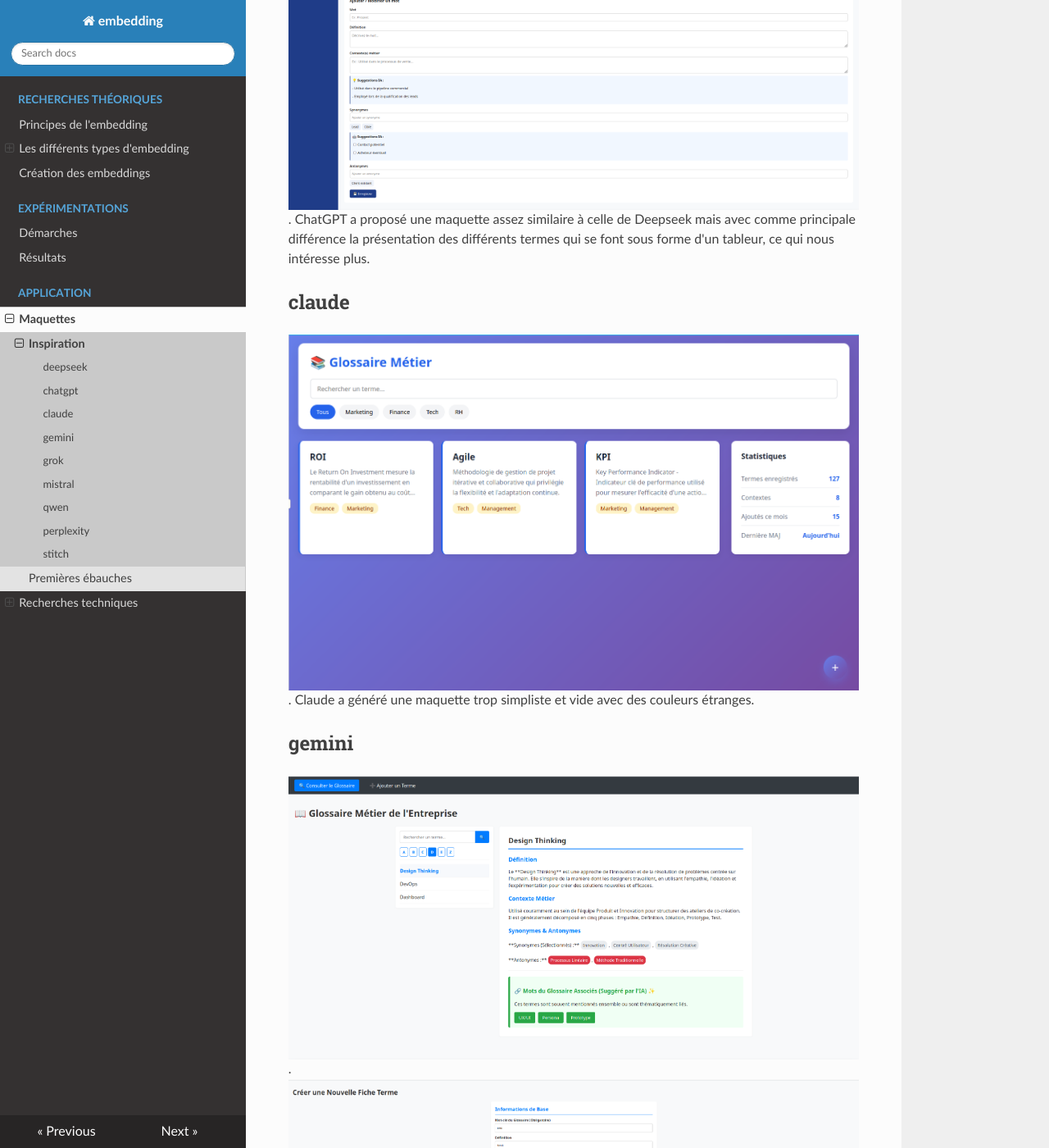
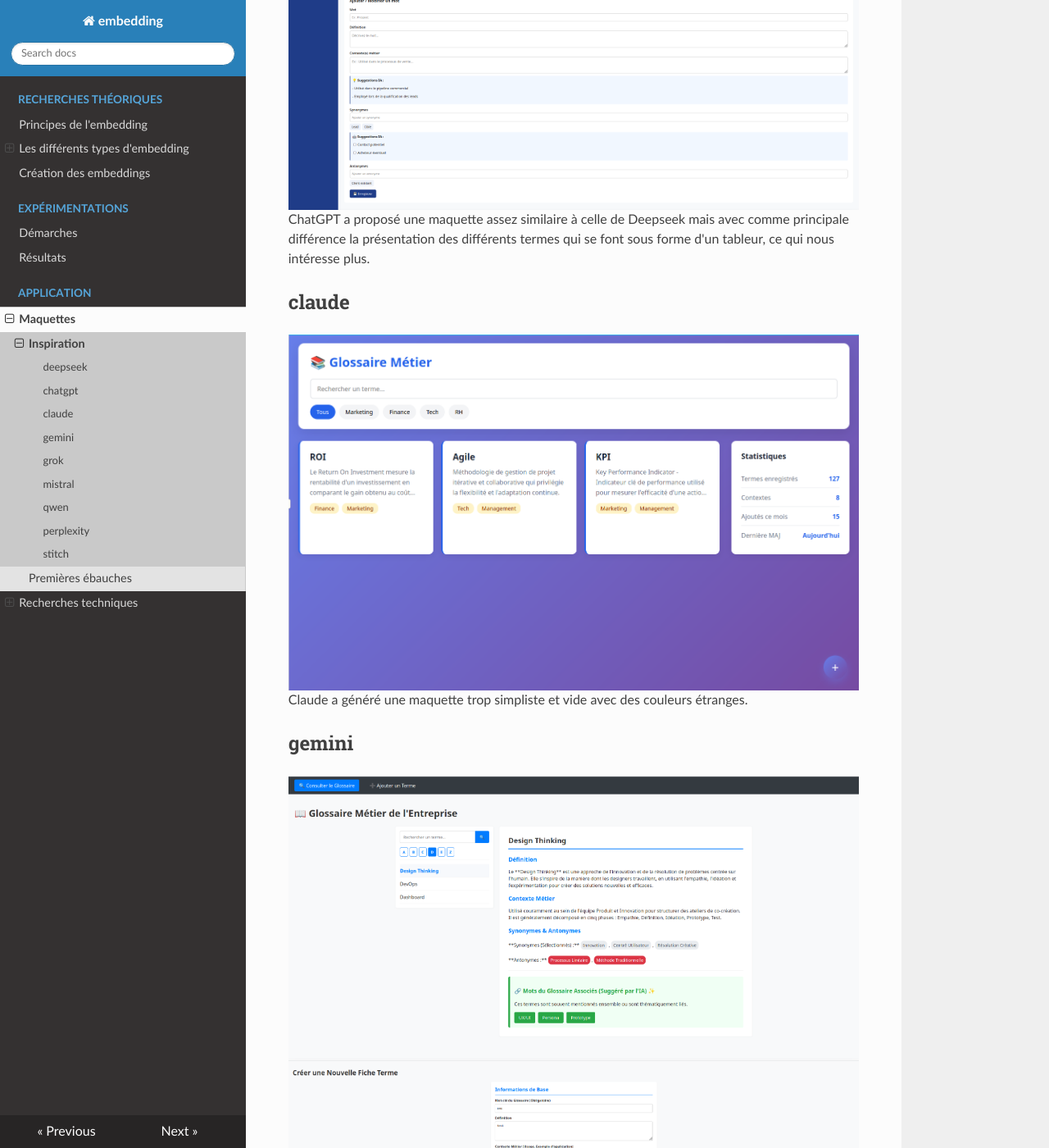
Before and after one commit to embeddings-but3-2025-AIpagnan/Mkdocs, an MkDocs documentation site: the page built from docs/inspiration.md, in a window 1280 px wide and 1400 px high, scrolled down 995 px. Shown: the whole window at 82% size. Built offline with MkDocs 1.6.1, drawn with Linux system fonts in a browser that asks for light colours; nearby versions of some CDN libraries; some of the changed text lies outside the part shown.

Commit message:
Add files via upload

```diff
--- a/docs/inspiration.md
+++ b/docs/inspiration.md
@@ -14,43 +14,43 @@
 
 
 ## deepseek
-![deepseek](images/deepseek.png "deepseek").
+![deepseek](images/deepseek.png "deepseek")
 La maquette proposée par Deepseek est correcte mais trop chargée.
 
 ## chatgpt
-![chatgpt](images/chatgpt.png "chatgpt").
+![chatgpt](images/chatgpt.png "chatgpt")
 ChatGPT a proposé une maquette assez similaire à celle de Deepseek mais avec comme principale différence la présentation des différents termes qui se font sous forme d'un tableur, ce qui nous intéresse plus.
 
 ## claude
-![claude](images/claude.png "claude").
+![claude](images/claude.png "claude")
 Claude a généré une maquette trop simpliste et vide avec des couleurs étranges.
 
 ## gemini
-![gemini](images/gemini.png "gemini").
-![gemini2](images/gemini2.png "gemini2").
+![gemini](images/gemini.png "gemini")
+![gemini2](images/gemini2.png "gemini2")
 Gemini a proposé un desgin répondant certaines de nos exigeances, nous nous inspirons de plusieurs éléments de ce design.
 
 ## grok
-![grok](images/grok.png "grok").
-![grok2](images/grok2.png "grok2").
+![grok](images/grok.png "grok")
+![grok2](images/grok2.png "grok2")
 Le design de Grok répond quant à lui presque parfaitement à nos besoins à l'exception de la présentation des termes existants, il nous servira d'inspiration principale.
 
 ## mistral
-![mistral](images/mistral.png "mistral").
-![mistral2](images/mistral2.png "mistral2").
+![mistral](images/mistral.png "mistral")
+![mistral2](images/mistral2.png "mistral2")
 La présentation de mistral est plûtot archaïque.
 
 ## qwen
-![qwen](images/qwen.png "qwen").
+![qwen](images/qwen.png "qwen")
 Qwen nous a proposé un design assez vide et simple, insuffisant pour en tirer de l'inspiration.
 
 ## perplexity
-![perplexity](images/perplexity.png "perplexity").
+![perplexity](images/perplexity.png "perplexity")
 perplexity nous présente une interface avec les mêmes défaut que celle de qwen.
 
 ## stitch
 ![stitch](images/stitch.png "stitch").
-![stitch2](images/stitch2.png "stitch2").
-![stitch3](images/stitch3.png "stitch3").
-![stitch4](images/stitch4.png "stitch4").
+![stitch2](images/stitch2.png "stitch2")
+![stitch3](images/stitch3.png "stitch3")
+![stitch4](images/stitch4.png "stitch4")
 Stitch étant une intelligence artificielle spécialisée en design, elle nous propose plusieurs maquettes fournies assez semblables aux designs modernes mais est assez impersonnelles, cependant cela servira d'inspiration principale pour le tableur.
```
Also changed, not shown: docs/ebauches.md (added).
